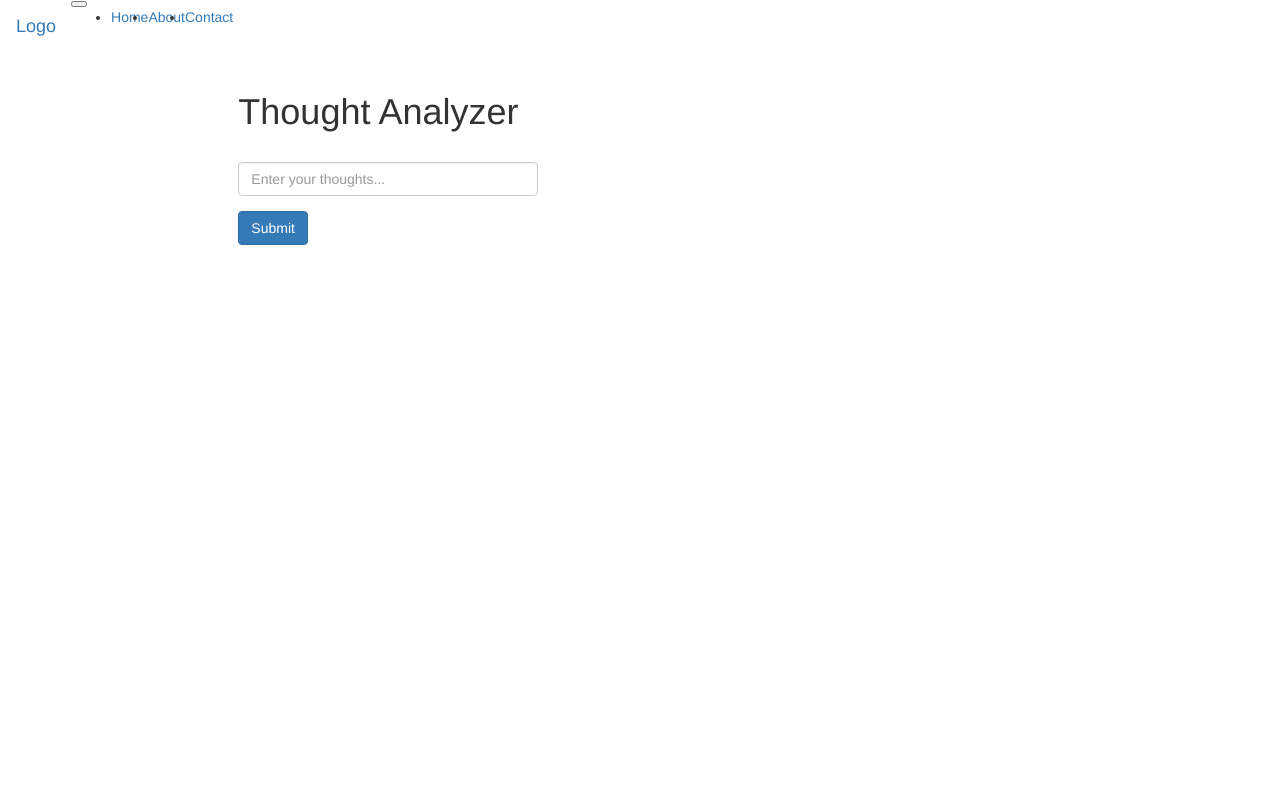
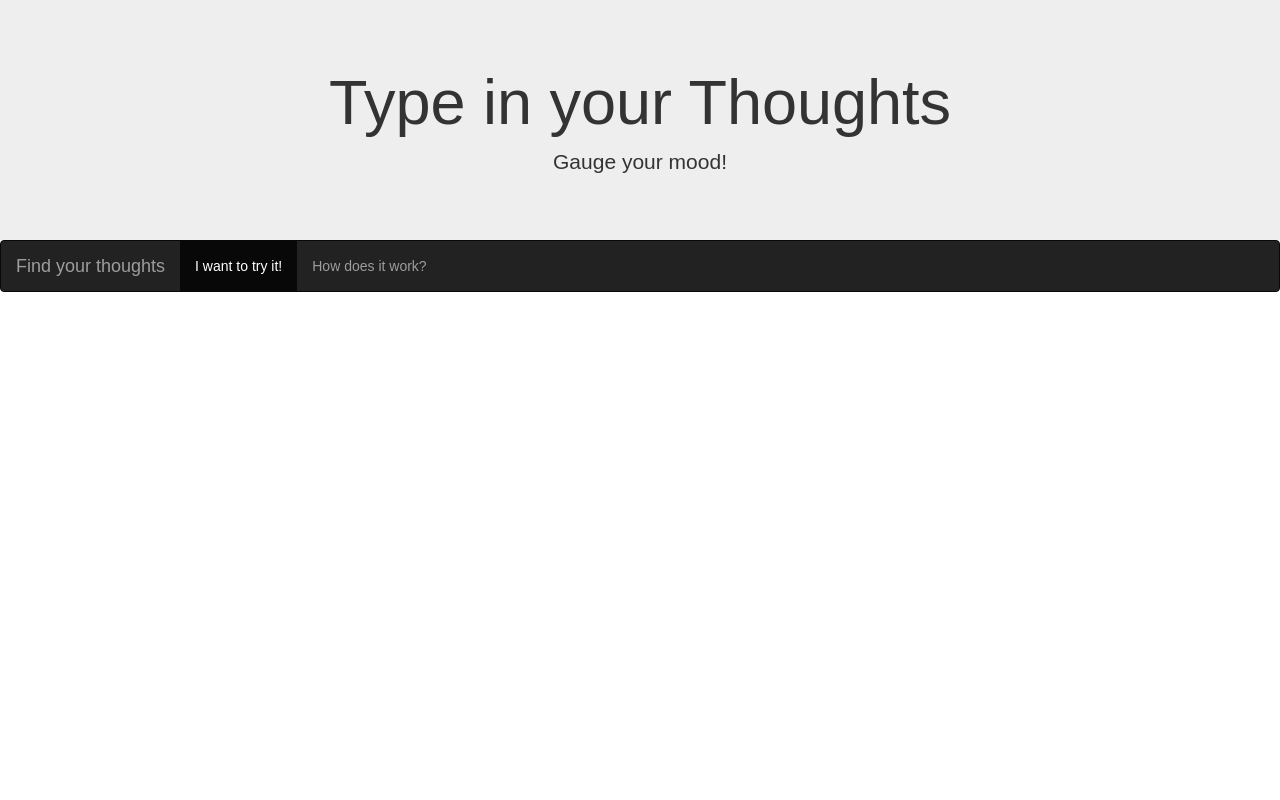
Before and after one commit to SiddharthaAnand/thought-classifier, a Flask app: page / in a window 1280 px wide. Run offline with Flask 2, Linux system fonts and the light colour scheme; parts of the project's set-up code (start-up, migrations or seed data) failed here and were passed over; some libraries are stand-ins or nearby versions.

Commit message:
Update content to be bootstrap

```diff
--- a/templates/home.html
+++ b/templates/home.html
@@ -1,74 +1,102 @@
-<html ng-app="ThoughtAnalyzerApp">
+<!DOCTYPE html>
+<html lang="en">
   <head>
-    <title>Thought Analyzer Machine</title>
-    <meta name="viewport" content="width=device-width, initial-scale=1.0">
-    <link href="//netdna.bootstrapcdn.com/bootstrap/3.3.6/css/bootstrap.min.css" rel="stylesheet" media="screen">
+    <title>Find out what your thoughts say about you. It's fun!</title>
+    <meta charset="utf-8">
+    <meta name="viewport" content="width=device-width, initial-scale=1">
+    <link rel="stylesheet" href="https://maxcdn.bootstrapcdn.com/bootstrap/3.4.1/css/bootstrap.min.css">
+    <script src="https://ajax.googleapis.com/ajax/libs/jquery/3.5.1/jquery.min.js"></script>
+    <script src="https://maxcdn.bootstrapcdn.com/bootstrap/3.4.1/js/bootstrap.min.js"></script>
     <style>
+      body, html {
+        height: 100%;
+        font-family: Arial, Helvetica, sans-serif;
+      }
+
+      * {
+        box-sizing: border-box;
+      }
+
+      .bg-img {
+        /* The image used */
+        background-image: url("contemplate-monkey-bg.jpg");
+
+        min-height: 380px;
+
+        /* Center and scale the image nicely */
+        background-position: center;
+        background-repeat: no-repeat;
+        background-size: cover;
+        position: relative;
+      }
+
+      /* Add styles to the form container */
       .container {
-        max-width: 1000px;
+        position: absolute;
+        right: 0;
+        margin: 20px;
+        max-width: 300px;
+        padding: 16px;
+        background-color: rgba(248, 247, 216, 0.1);
+      }
+
+      /* Full-width input fields */
+      input[type=text], input[type=password] {
+        width: 100%;
+        padding: 15px;
+        margin: 5px 0 22px 0;
+        border: none;
+        background: #f1f1f1;
+      }
+
+      input[type=text]:focus, input[type=password]:focus {
+        background-color: #ddd;
+        outline: none;
+      }
+
+      /* Set a style for the submit button */
+      .btn {
+        background-color: #4CAF50;
+        color: white;
+        padding: 16px 20px;
+        border: none;
+        cursor: pointer;
+        width: 100%;
+        opacity: 0.9;
+      }
+
+      .btn:hover {
+        opacity: 1;
       }
     </style>
   </head>
-  <body ng-controller="ThoughtAnalyzerController">
-    <div>
-        <nav class="navbar navbar-expand-md">
-            <a class="navbar-brand" href="#">Logo</a>
-            <button class="navbar-toggler navbar-dark" type="button" data-toggle="collapse" data-target="#main-navigation">
-                <span class="navbar-toggler-icon"></span>
-            </button>
-            <div class="collapse navbar-collapse" id="main-navigation">
-                <ul class="navbar-nav">
-                    <li class="nav-item">
-                        <a class="nav-link" href="#">Home</a>
-                    </li>
-                    <li class="nav-item">
-                        <a class="nav-link" href="#">About</a>
-                    </li>
-                    <li class="nav-item">
-                        <a class="nav-link" href="#">Contact</a>
-                    </li>
-                </ul>
-            </div>
-        </nav>
+
+
+<body>
+
+<div class="jumbotron text-center" style="margin-bottom:0">
+  <h1>Type in your Thoughts</h1>
+  <p>Gauge your mood!</p>
+</div>
+
+<nav class="navbar navbar-inverse">
+  <div class="container-fluid">
+    <div class="navbar-header">
+      <button type="button" class="navbar-toggle" data-toggle="collapse" data-target="#myNavbar">
+        <span class="icon-bar"></span>
+        <span class="icon-bar"></span>
+        <span class="icon-bar"></span>
+      </button>
+      <a class="navbar-brand" href="#">Find your thoughts</a>
     </div>
-    <div class="container">
-        <div class="row">
-            <div class="col-sm-5 col-sm-offset-1">
-              <h1>Thought Analyzer</h1>
-              <br>
-              <form role="form" ng-submit="getResults()">
-                <div class="form-group">
-                  <input type="text" ng-model="text" name="text" class="form-control" id="text-box" placeholder="Enter your thoughts..." style="max-width: 300px;">
-                </div>
-                  <!--raw is added so that the jinja template does not process the submiteButtonText part as some variable.
-                  And it is left for angular to process and replace it with the text from main.js-->
-                {% raw %}
-                <button type="submit" class="btn btn-primary" ng-disabled="loading">{{ submitButtonText }}</button>
-                {% endraw %}
-              </form>
-              <br>
-              {% for error in errors %}
-                <h4>{{ error }}</h4>
-              {% endfor %}
-                <br>
-            </div>
-        </div>
-        <div class="col-sm-5 col-sm-offset-1">
-            {% raw %}
-            <div id="results">
-                <span ng-repeat="key in results">
-                    You seem to be in {{ results['sentiment'] }} mood!
-                </span>
-            </div>
-            {% endraw %}
-            <img class="col-sm-3 col-sm-offset-4" src="{{ url_for('static', filename='spinner.gif') }}" ng-show="loading">
-            <br>
-        </div>
+    <div class="collapse navbar-collapse" id="myNavbar">
+      <ul class="nav navbar-nav">
+        <li class="active"><a href="#">I want to try it!</a></li>
+        <li><a href="#">How does it work?</a></li>
+      </ul>
     </div>
-    <br><br>
-    <script src="//code.jquery.com/jquery-2.2.1.min.js"></script>
-    <script src="//netdna.bootstrapcdn.com/bootstrap/3.3.6/js/bootstrap.min.js"></script>
-    <script src="//ajax.googleapis.com/ajax/libs/angularjs/1.4.9/angular.min.js"></script>
-    <script src="{{ url_for('static', filename='main.js') }}"></script>
-  </body>
+  </div>
+</nav>
+
+</body>
 </html>
```
